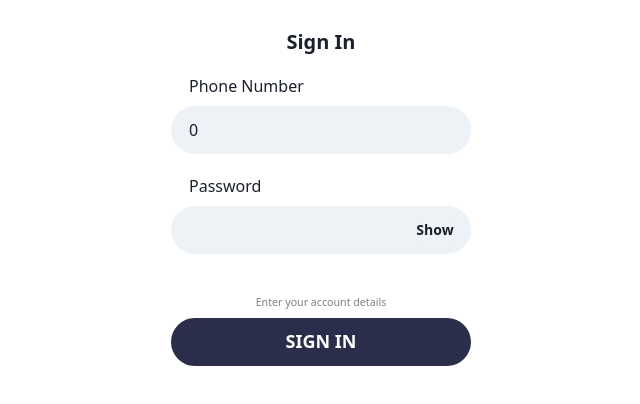
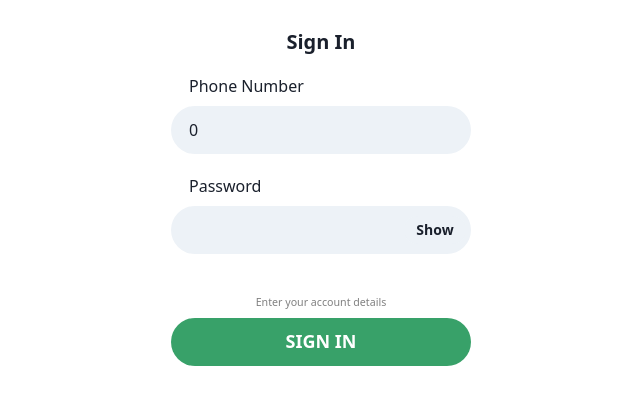
Before and after one commit to AhsanSarwar45/moseeqi, a React (Create React App) app in the folder client/: page /sign_in in a window 1280 px wide. Shown: the top 404 px of the page, without its empty margins (319-959 px from the left). Built offline with nearby package versions, Linux system fonts and the light colour scheme.

Commit message:
Update SignIn.jsx
was only sending ph# to sing_in
now also sending password
chanhed buttton color

```diff
--- a/client/src/routes/SignIn.jsx
+++ b/client/src/routes/SignIn.jsx
@@ -10,7 +10,8 @@ const SignIn = () => {
     const SignInOnClick = ()=>{
         Axios.post('http://localhost:3001/sign_in',
         {
-            phone_number: phone_number
+            phone_number: phone_number,
+            password: password
         }).then(()=>{
             console.log("Success");
         });
@@ -27,9 +28,10 @@ const SignIn = () => {
                 <Text textColor="gray" align="center" fontSize="8pt">
                     Enter your account details{' '}
                 </Text>
-                <Button colorScheme="primary" w="full" size="lg" onClick = {SignInOnClick}>
+                <Button colorScheme="green" w="full" size="lg" onClick = {SignInOnClick}>
                     SIGN IN
                 </Button>
+
             </VStack>
         </VStack>
     </Container>
```
